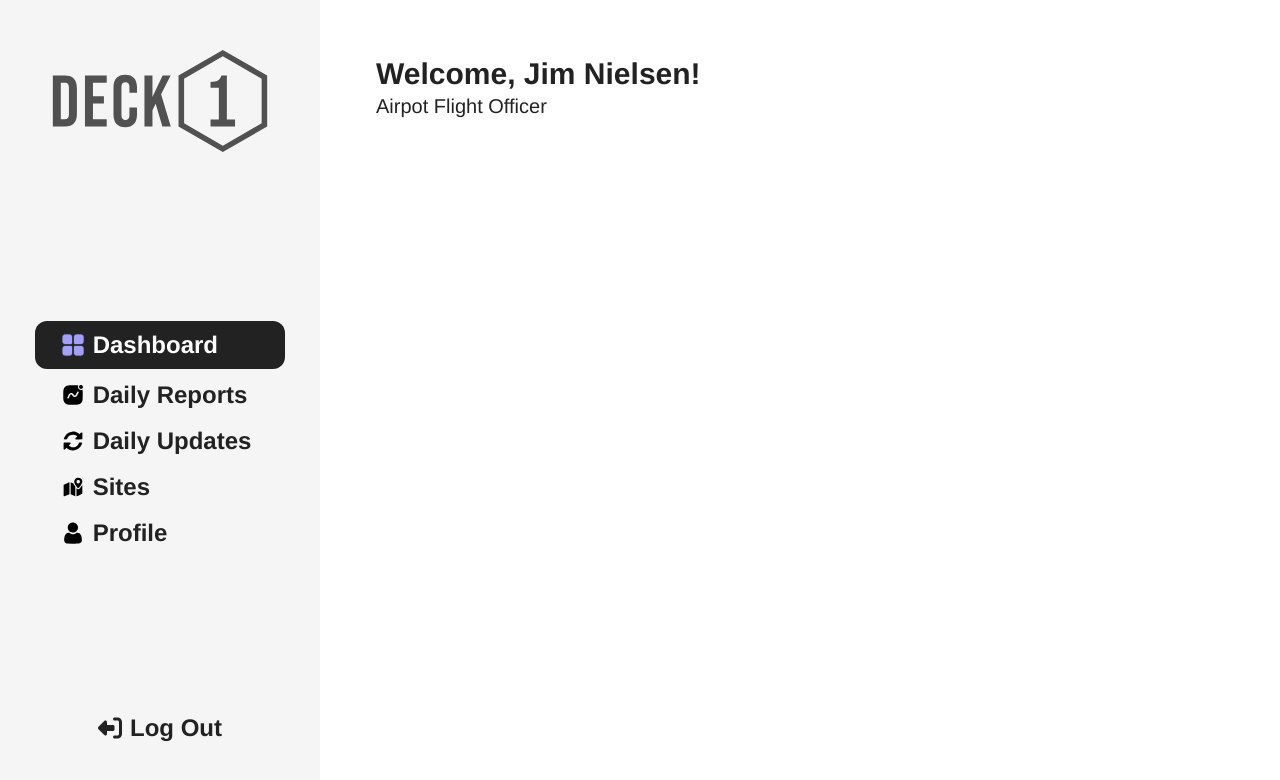
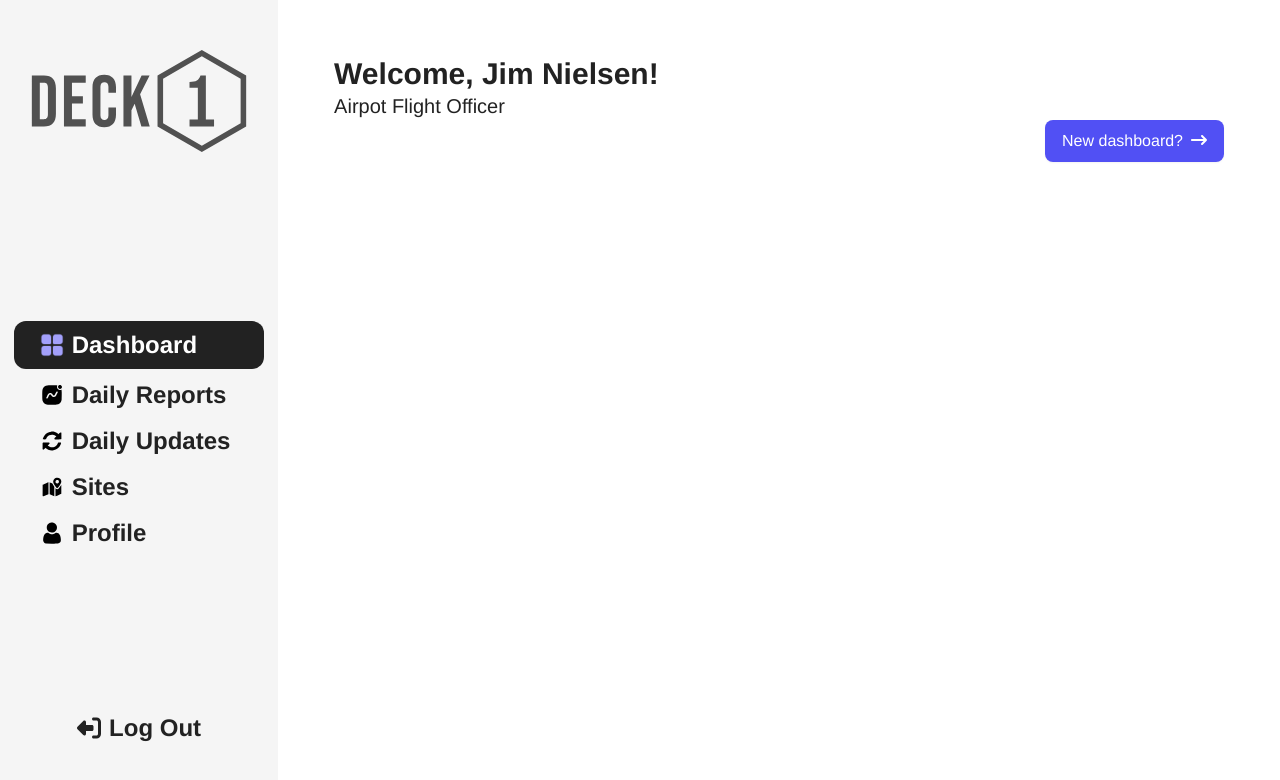
Before and after one commit to tomassabol/DECK1-client, a Vue app: page / in a window 1280 px wide. Shown: the top 780 px of the page. Built offline with nearby package versions, Linux system fonts and the light colour scheme.

Commit message:
reusable button component

```diff
--- /dev/null
+++ b/src/components/Buttons/ButtonReusable.vue
@@ -0,0 +1,76 @@
+<!-- Unless otherwise specified, type will default to "button" -->
+<template>
+    <button
+        :disabled="disabled === true || loading === true || success === true"
+        :aria-disabled="
+            disabled === true || loading === true || success === true
+        "
+        :aria-pressed="pressed"
+        :type="props.type"
+        :class="{
+            'bg-indigo-700': loading === true || disabled === true,
+            'cursor-wait': loading === true,
+        }"
+        class="inline-flex items-center rounded-lg border border-transparent bg-[#5150F4] px-4 py-2 text-base font-medium text-white shadow-sm hover:bg-indigo-700 focus:outline-none focus:ring-2 focus:ring-indigo-500 focus:ring-offset-2 h-fit w-fit"
+    >
+        <div v-if="props.success === true">
+            <i
+                role="status"
+                aria-hidden="true"
+                class="fa-solid fa-check mr-2"
+            ></i>
+        </div>
+        <div v-else-if="props.loading === true" class="mr-2">
+            <svg
+                class="animate-spin h-5 w-5 text-white"
+                xmlns="http://www.w3.org/2000/svg"
+                fill="none"
+                viewBox="0 0 24 24"
+            >
+                <circle
+                    class="opacity-25"
+                    cx="12"
+                    cy="12"
+                    r="10"
+                    stroke="currentColor"
+                    stroke-width="4"
+                ></circle>
+                <path
+                    class="opacity-75"
+                    fill="currentColor"
+                    d="M4 12a8 8 0 018-8V0C5.373 0 0 5.373 0 12h4zm2 5.291A7.962 7.962 0 014 12H0c0 3.042 1.135 5.824 3 7.938l3-2.647z"
+                ></path>
+            </svg>
+        </div>
+        <span v-if="props.loading === false">{{ props.text }}</span>
+        <span v-else>{{ props.loadingText }}</span>
+        <slot></slot>
+        <div v-if="props.loading === false">
+            <i aria-hidden="true" class="fas fa-long-arrow-right ml-2"></i>
+        </div>
+    </button>
+</template>
+
+<script setup lang="ts">
+import { ButtonHTMLAttributes } from "vue";
+
+interface Props {
+    type?: ButtonHTMLAttributes["type"];
+    pressed?: boolean | undefined;
+    disabled?: boolean;
+    loading?: boolean;
+    success?: boolean;
+    text?: string;
+    loadingText?: string;
+}
+
+const props = withDefaults(defineProps<Props>(), {
+    type: "button",
+    pressed: undefined,
+    disabled: false,
+    loading: false,
+    success: false,
+    text: "Submit",
+    loadingText: "Loading...",
+});
+</script>
--- a/src/components/PageTitle.vue
+++ b/src/components/PageTitle.vue
@@ -1,5 +1,5 @@
 <template>
-    <div class="ml-14 mt-14">
+    <div>
         <h1 class="font-bold text-3xl">{{ primaryText }}</h1>
         <h2 v-if="secondaryText" class="text-xl">{{ secondaryText }}</h2>
     </div>
--- a/src/views/DailyReportsView.vue
+++ b/src/views/DailyReportsView.vue
@@ -1,6 +1,8 @@
 <template>
-    <div class="DailyReports">
-        <h1>Daily Reports</h1>
-    </div>
+    <PageTitle :primaryText="title" />
 </template>
-<script setup lang="ts"></script>
+<script setup lang="ts">
+import PageTitle from "../components/PageTitle.vue";
+
+const title = "Daily Reports";
+</script>
--- a/src/views/DailyUpdatesView.vue
+++ b/src/views/DailyUpdatesView.vue
@@ -1,6 +1,8 @@
 <template>
-    <div class="DailyUpdates">
-        <h1>Daily Updates</h1>
-    </div>
+    <PageTitle :primaryText="title" />
 </template>
-<script setup lang="ts"></script>
+<script setup lang="ts">
+import PageTitle from "../components/PageTitle.vue";
+
+const title = "Daily Updates";
+</script>
--- a/src/views/DashboardView.vue
+++ b/src/views/DashboardView.vue
@@ -1,8 +1,17 @@
 <template>
-    <PageTitle :primaryText="`Welcome, ${name}!`" :secondaryText="position" />
+    <div class="flex flex-col mx-14 my-14 w-4/5">
+        <PageTitle
+            :primaryText="`Welcome, ${name}!`"
+            :secondaryText="position"
+        />
+        <div class="flex items-end justify-end">
+            <ButtonReusable :text="`New dashboard?`" />
+        </div>
+    </div>
 </template>
 <script setup lang="ts">
 import PageTitle from "../components/PageTitle.vue";
+import ButtonReusable from "../components/Buttons/ButtonReusable.vue";
 // TODO: Get the name from the jwt token
 const name = "Jim Nielsen";
 const position = "Airpot Flight Officer";
--- a/src/views/ProfileView.vue
+++ b/src/views/ProfileView.vue
@@ -1,6 +1,8 @@
 <template>
-    <div class="Profile">
-        <h1>Profile</h1>
-    </div>
+    <PageTitle :primaryText="title" />
 </template>
-<script setup lang="ts"></script>
+<script setup lang="ts">
+import PageTitle from "../components/PageTitle.vue";
+
+const title = "Profile";
+</script>
--- a/src/views/SitesView.vue
+++ b/src/views/SitesView.vue
@@ -1,6 +1,8 @@
 <template>
-    <div class="Sites">
-        <h1>Sites</h1>
-    </div>
+    <PageTitle :primaryText="title" />
 </template>
-<script setup lang="ts"></script>
+<script setup lang="ts">
+import PageTitle from "../components/PageTitle.vue";
+
+const title = "Sites";
+</script>
```
